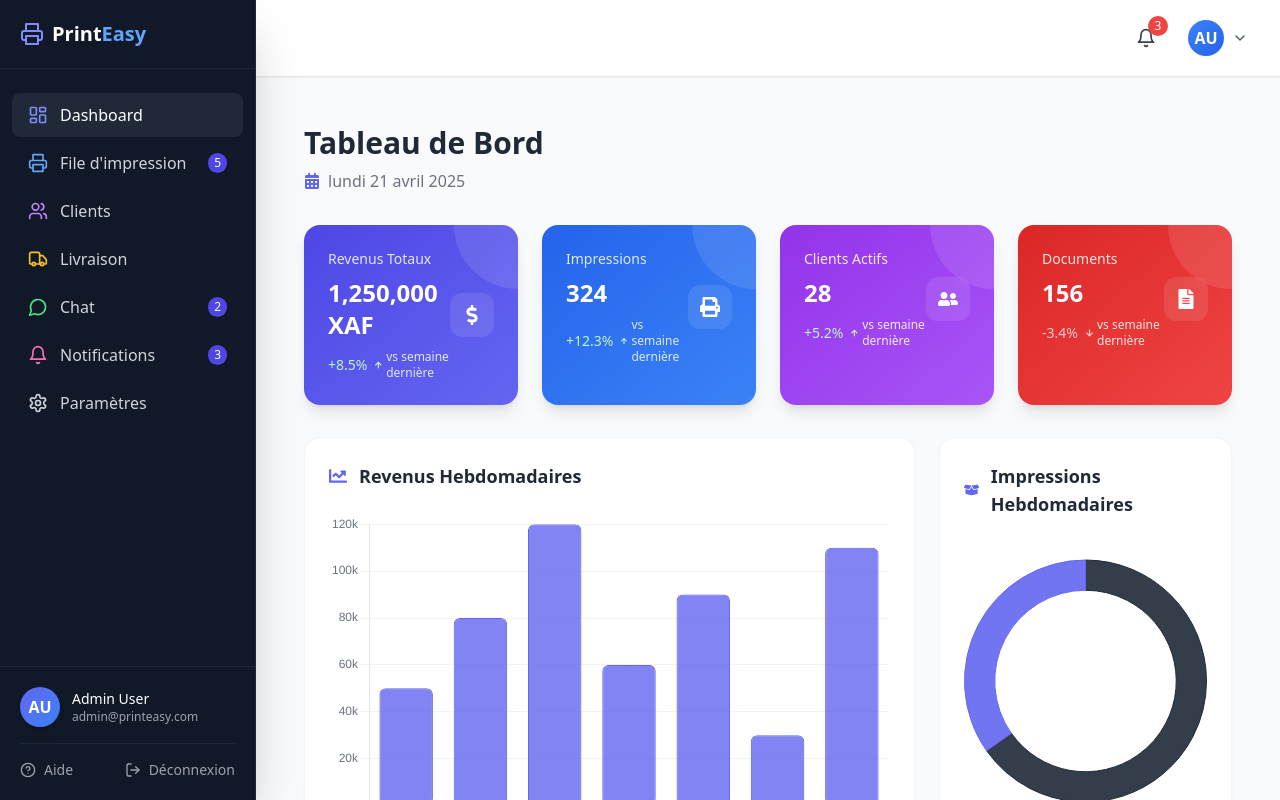
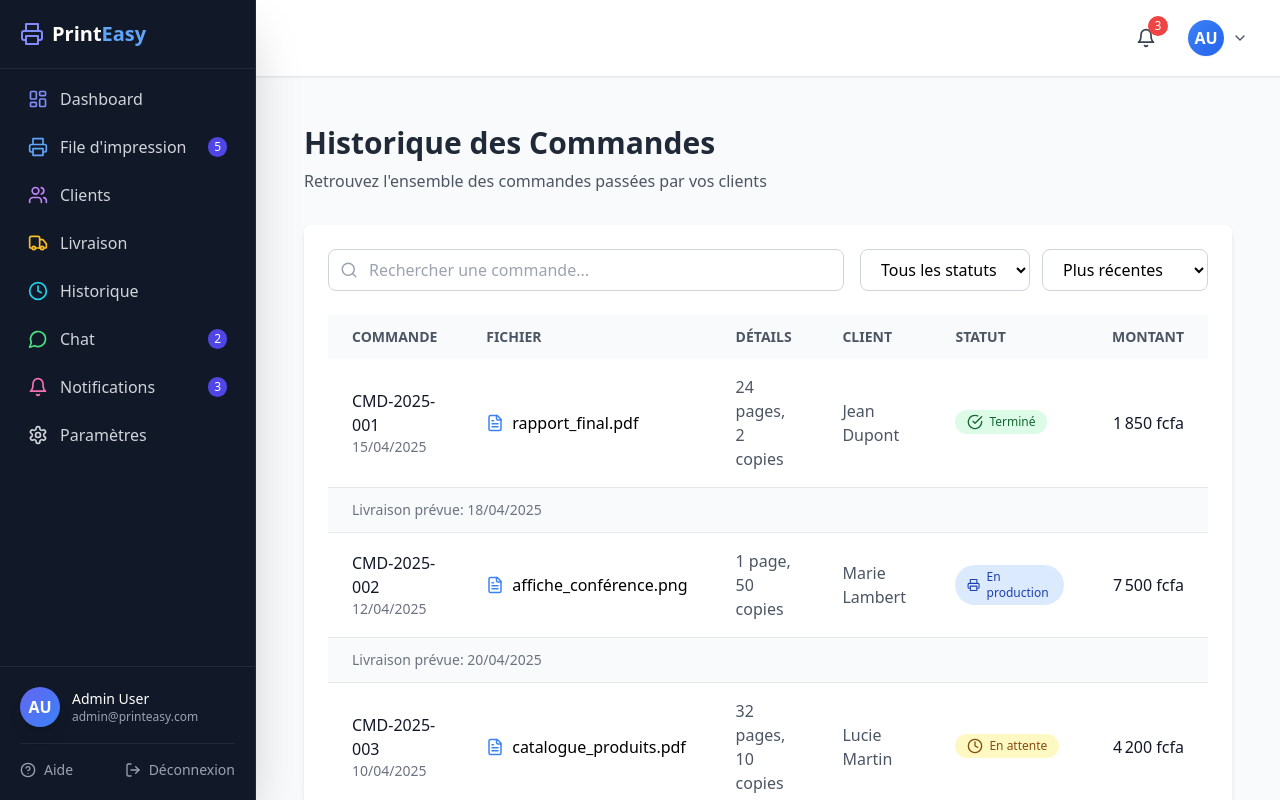
Before and after one commit to kwilliams3/projet-gestinnaire-impression, a React (Vite) app: page /History in a window 1280 px wide. Before the commit this address led to /. Built offline with nearby package versions, Linux system fonts and the light colour scheme.

Commit message:
ajout de l'history

```diff
--- a/src/App.tsx
+++ b/src/App.tsx
@@ -8,6 +8,7 @@ import DeliveryPage from './pages/DeliveryPage';
 import ChatPage from './pages/ChatPage';
 import NotificationsPage from './pages/NotificationsPage';
 import SettingsPage from './pages/SettingsPage';
+import HistoryPage from './pages/HistoryPage';
 
 function App() {
   return (
@@ -21,6 +22,7 @@ function App() {
           <Route path="/chat" element={<ChatPage />} />
           <Route path="/notifications" element={<NotificationsPage />} />
           <Route path="/settings" element={<SettingsPage />} />
+          <Route path="/History" element={<HistoryPage />} />
           <Route path="*" element={<Navigate to="/" replace />} />
         </Routes>
       </PageLayout>
--- a/src/components/layout/Sidebar.tsx
+++ b/src/components/layout/Sidebar.tsx
@@ -12,7 +12,8 @@ import {
   ChevronDown,
   ChevronUp,
   HelpCircle,
-  LogOut
+  LogOut,
+  Clock
 } from 'lucide-react';
 import { Link, useLocation } from 'react-router-dom';
 
@@ -54,6 +55,11 @@ const Sidebar: React.FC<SidebarProps> = ({ className }) => {
       label: 'Livraison',
       path: '/delivery',
       icon: <Truck className="text-amber-400" size={20} />
+    },
+    {
+      label: 'Historique',
+      path: '/history',
+      icon: <Clock className="text-cyan-400" size={20} />
     },
     {
       label: 'Chat',
@@ -109,6 +115,8 @@ const Sidebar: React.FC<SidebarProps> = ({ className }) => {
           isOpen ? 'translate-x-0' : '-translate-x-full lg:translate-x-0'
         } fixed top-0 left-0 z-20 h-full w-64 bg-gray-900 border-r border-gray-800 shadow-2xl transition-transform duration-300 ease-in-out ${className}`}
       >
+        <div className="flex flex-col h-full">
+          {/* Header fixe */}
           <div className="p-5 border-b border-gray-800">
             <h2 className="text-xl font-bold text-white flex items-center">
               <Printer className="mr-2 text-indigo-400" size={24} />
@@ -119,8 +127,9 @@ const Sidebar: React.FC<SidebarProps> = ({ className }) => {
             </h2>
           </div>
 
-        <nav className="mt-6">
-          <ul className="space-y-1 px-3">
+          {/* Zone de navigation scrollable */}
+          <nav className="flex-1 overflow-y-auto">
+            <ul className="space-y-1 px-3 py-2">
               {navItems.map((item) => (
                 <li key={item.path}>
                   <div className="flex flex-col">
@@ -187,7 +196,8 @@ const Sidebar: React.FC<SidebarProps> = ({ className }) => {
             </ul>
           </nav>
 
-        <div className="absolute bottom-0 w-full p-5 border-t border-gray-800 space-y-4">
+          {/* Footer fixe */}
+          <div className="p-5 border-t border-gray-800 space-y-4">
             <div className="flex items-center">
               <div className="w-10 h-10 rounded-full bg-gradient-to-br from-indigo-500 to-blue-500 text-white flex items-center justify-center font-bold shadow-lg">
                 AU
@@ -209,6 +219,7 @@ const Sidebar: React.FC<SidebarProps> = ({ className }) => {
               </button>
             </div>
           </div>
+        </div>
       </aside>
     </>
   );
--- /dev/null
+++ b/src/pages/HistoryPage.tsx
@@ -0,0 +1,188 @@
+import React, { useState } from 'react';
+import { Search, Filter, ChevronDown, Printer, FileText, CheckCircle, Clock, XCircle } from 'lucide-react';
+
+// Données mock pour les commandes
+const mockOrders = [
+  {
+    id: 'CMD-2025-001',
+    date: '15/04/2025',
+    file: 'rapport_final.pdf',
+    details: '24 pages, 2 copies',
+    status: 'completed',
+    amount: 1850,
+    client: 'Jean Dupont',
+    delivery: '18/04/2025'
+  },
+  {
+    id: 'CMD-2025-002',
+    date: '12/04/2025',
+    file: 'affiche_conférence.png',
+    details: '1 page, 50 copies',
+    status: 'production',
+    amount: 7500,
+    client: 'Marie Lambert',
+    delivery: '20/04/2025'
+  },
+  {
+    id: 'CMD-2025-003',
+    date: '10/04/2025',
+    file: 'catalogue_produits.pdf',
+    details: '32 pages, 10 copies',
+    status: 'pending',
+    amount: 4200,
+    client: 'Lucie Martin',
+    delivery: '15/04/2025'
+  }
+];
+
+const statusMap = {
+  completed: { text: 'Terminé', color: 'bg-green-100 text-green-800', icon: <CheckCircle size={16} /> },
+  production: { text: 'En production', color: 'bg-blue-100 text-blue-800', icon: <Printer size={16} /> },
+  pending: { text: 'En attente', color: 'bg-yellow-100 text-yellow-800', icon: <Clock size={16} /> },
+  cancelled: { text: 'Annulé', color: 'bg-red-100 text-red-800', icon: <XCircle size={16} /> }
+};
+
+const OrderHistoryPage = () => {
+  const [searchTerm, setSearchTerm] = useState('');
+  const [statusFilter, setStatusFilter] = useState('all');
+  const [sortOrder, setSortOrder] = useState('newest');
+
+  const filteredOrders = mockOrders.filter(order => {
+    const matchesSearch =
+      order.id.toLowerCase().includes(searchTerm.toLowerCase()) ||
+      order.client.toLowerCase().includes(searchTerm.toLowerCase()) ||
+      order.file.toLowerCase().includes(searchTerm.toLowerCase());
+
+    const matchesStatus =
+      statusFilter === 'all' ||
+      order.status === statusFilter;
+
+    return matchesSearch && matchesStatus;
+  });
+
+  const sortedOrders = [...filteredOrders].sort((a, b) => {
+    if (sortOrder === 'newest') {
+      return new Date(b.date.split('/').reverse().join('-')) - new Date(a.date.split('/').reverse().join('-'));
+    } else {
+      return new Date(a.date.split('/').reverse().join('-')) - new Date(b.date.split('/').reverse().join('-'));
+    }
+  });
+
+  return (
+    <div className="container mx-auto p-6">
+      <div className="mb-8">
+        <h1 className="text-3xl font-bold text-gray-800 mb-2">Historique des Commandes</h1>
+        <p className="text-gray-600">Retrouvez l'ensemble des commandes passées par vos clients</p>
+      </div>
+
+      <div className="bg-white rounded-lg shadow-md p-6">
+        {/* Barre de recherche et filtres */}
+        <div className="flex flex-col md:flex-row gap-4 mb-6">
+          <div className="relative flex-1">
+            <input
+              type="text"
+              placeholder="Rechercher une commande..."
+              value={searchTerm}
+              onChange={(e) => setSearchTerm(e.target.value)}
+              className="pl-10 pr-4 py-2 w-full rounded-lg border border-gray-300 focus:outline-none focus:ring-2 focus:ring-blue-500"
+            />
+            <div className="absolute inset-y-0 left-0 flex items-center pl-3 pointer-events-none">
+              <Search size={18} className="text-gray-400" />
+            </div>
+          </div>
+
+          <div className="flex gap-3">
+            <select
+              value={statusFilter}
+              onChange={(e) => setStatusFilter(e.target.value)}
+              className="px-4 py-2 rounded-lg border border-gray-300 bg-white focus:outline-none focus:ring-2 focus:ring-blue-500"
+            >
+              <option value="all">Tous les statuts</option>
+              <option value="completed">Terminé</option>
+              <option value="production">En production</option>
+              <option value="pending">En attente</option>
+              <option value="cancelled">Annulé</option>
+            </select>
+
+            <select
+              value={sortOrder}
+              onChange={(e) => setSortOrder(e.target.value)}
+              className="px-4 py-2 rounded-lg border border-gray-300 bg-white focus:outline-none focus:ring-2 focus:ring-blue-500"
+            >
+              <option value="newest">Plus récentes</option>
+              <option value="oldest">Plus anciennes</option>
+            </select>
+          </div>
+        </div>
+
+        {/* Tableau des commandes */}
+        <div className="overflow-x-auto">
+          <table className="w-full text-left">
+            <thead className="bg-gray-50 text-gray-600 uppercase text-sm">
+              <tr>
+                <th className="px-6 py-3">Commande</th>
+                <th className="px-6 py-3">Fichier</th>
+                <th className="px-6 py-3">Détails</th>
+                <th className="px-6 py-3">Client</th>
+                <th className="px-6 py-3">Statut</th>
+                <th className="px-6 py-3 text-right">Montant</th>
+              </tr>
+            </thead>
+            <tbody className="divide-y divide-gray-200">
+              {sortedOrders.map((order) => (
+                <React.Fragment key={order.id}>
+                  <tr className="hover:bg-gray-50">
+                    <td className="px-6 py-4">
+                      <div className="font-medium text-gray-900">{order.id}</div>
+                      <div className="text-sm text-gray-500">{order.date}</div>
+                    </td>
+                    <td className="px-6 py-4">
+                      <div className="flex items-center">
+                        <FileText size={18} className="text-blue-500 mr-2" />
+                        <span>{order.file}</span>
+                      </div>
+                    </td>
+                    <td className="px-6 py-4 text-gray-600">{order.details}</td>
+                    <td className="px-6 py-4 text-gray-600">{order.client}</td>
+                    <td className="px-6 py-4">
+                      <div className={`inline-flex items-center px-3 py-1 rounded-full text-xs font-medium ${statusMap[order.status].color}`}>
+                        {statusMap[order.status].icon}
+                        <span className="ml-1.5">{statusMap[order.status].text}</span>
+                      </div>
+                    </td>
+                    <td className="px-6 py-4 text-right font-medium text-gray-900">
+                      {order.amount.toLocaleString('fr-FR')} fcfa
+                    </td>
+                  </tr>
+                  <tr>
+                    <td colSpan={6} className="px-6 py-3 bg-gray-50 text-sm text-gray-500">
+                      Livraison prévue: {order.delivery}
+                    </td>
+                  </tr>
+                </React.Fragment>
+              ))}
+            </tbody>
+          </table>
+        </div>
+
+        {/* Pagination */}
+        <div className="flex items-center justify-between mt-6 px-4 py-3 bg-gray-50 rounded-b-lg">
+          <div className="text-sm text-gray-500">
+            Affichage de <span className="font-medium">1</span> à <span className="font-medium">{sortedOrders.length}</span> sur{' '}
+            <span className="font-medium">{sortedOrders.length}</span> commandes
+          </div>
+          <div className="flex space-x-2">
+            <button className="px-3 py-1 border rounded-md text-sm font-medium text-gray-700 bg-white hover:bg-gray-50">
+              Précédent
+            </button>
+            <button className="px-3 py-1 border rounded-md text-sm font-medium text-gray-700 bg-white hover:bg-gray-50">
+              Suivant
+            </button>
+          </div>
+        </div>
+      </div>
+    </div>
+  );
+};
+
+export default OrderHistoryPage;
```
Lines whose indentation alone changed are shown as unchanged.
